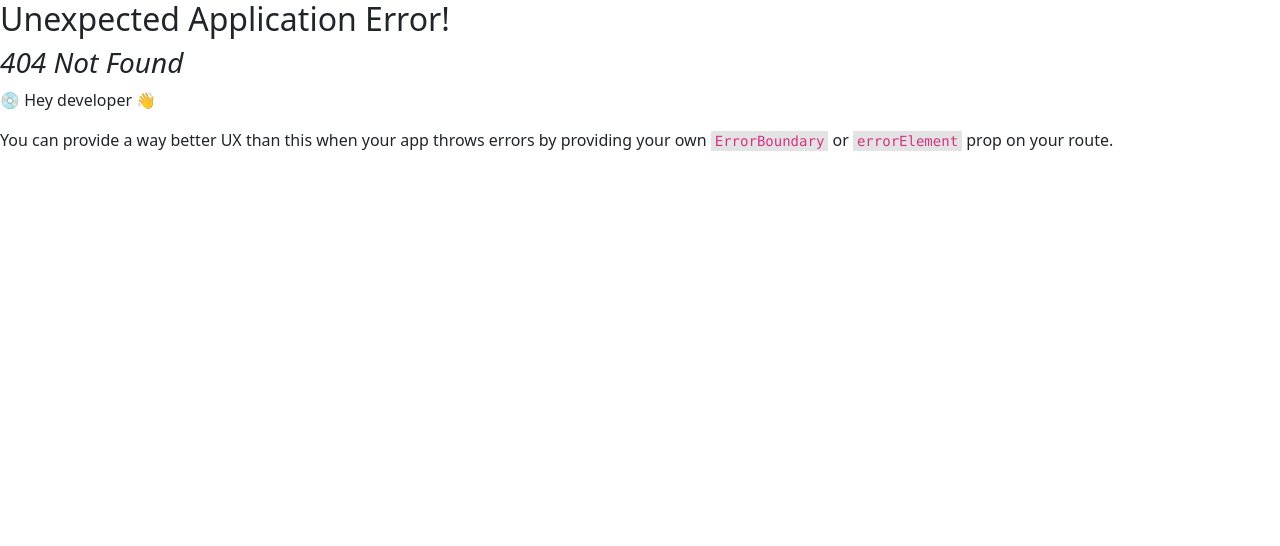
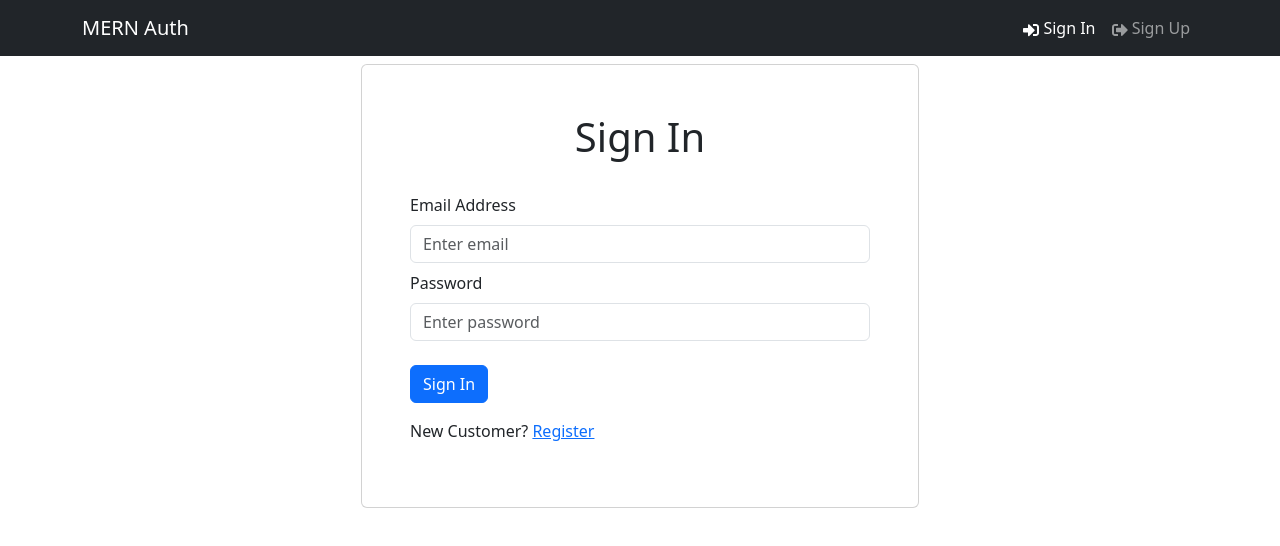
Before and after one commit to MigueMartelo/mern-auth, a React (Vite) app in the folder frontend/: page /login in a window 1280 px wide. Before the commit this address had no page. Shown: the top 546 px of the page. Built offline with nearby package versions, Linux system fonts and the light colour scheme.

Commit message:
feat: add the LoginPage and the route for login

```diff
--- a/frontend/src/main.jsx
+++ b/frontend/src/main.jsx
@@ -11,11 +11,13 @@
 import 'bootstrap/dist/css/bootstrap.min.css';
 import './index.css';
 import HomePage from './pages/HomePage.jsx';
+import LoginPage from './pages/LoginPage.jsx';
 
 const router = createBrowserRouter(
   createRoutesFromElements(
     <Route path='/' element={<App />}>
       <Route index={true} path='/' element={<HomePage />} />
+      <Route path='/login' element={<LoginPage />} />
     </Route>
   )
 );
--- /dev/null
+++ b/frontend/src/pages/LoginPage.jsx
@@ -0,0 +1,50 @@
+import { useState } from 'react';
+import { Link } from 'react-router-dom';
+import { Form, Button, Row, Col } from 'react-bootstrap';
+import FormContainer from '../components/FormContainer';
+
+const LoginPage = () => {
+  const [email, setEmail] = useState('');
+  const [password, setPassword] = useState('');
+
+  const submitHandler = async (e) => {
+    e.preventDefault();
+    console.log('submit');
+  };
+
+  return (
+    <FormContainer>
+      <h1 className='text-center mb-4'>Sign In</h1>
+      <Form onSubmit={submitHandler}>
+        <Form.Group className='my-2' controlId='email'>
+          <Form.Label>Email Address</Form.Label>
+          <Form.Control
+            type='email'
+            placeholder='Enter email'
+            value={email}
+            onChange={(e) => setEmail(e.target.value)}
+          />
+        </Form.Group>
+        <Form.Group className='my-2' controlId='password'>
+          <Form.Label>Password</Form.Label>
+          <Form.Control
+            type='password'
+            placeholder='Enter password'
+            value={password}
+            onChange={(e) => setPassword(e.target.value)}
+          />
+        </Form.Group>
+        <Button className='mt-3' type='submit' variant='primary'>
+          Sign In
+        </Button>
+
+        <Row className='py-3'>
+          <Col>
+            New Customer? <Link to='/register'>Register</Link>
+          </Col>
+        </Row>
+      </Form>
+    </FormContainer>
+  );
+};
+export default LoginPage;
```
